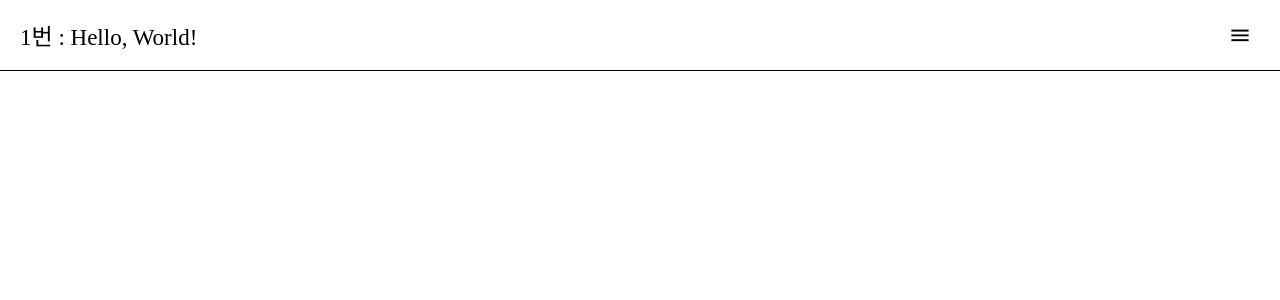
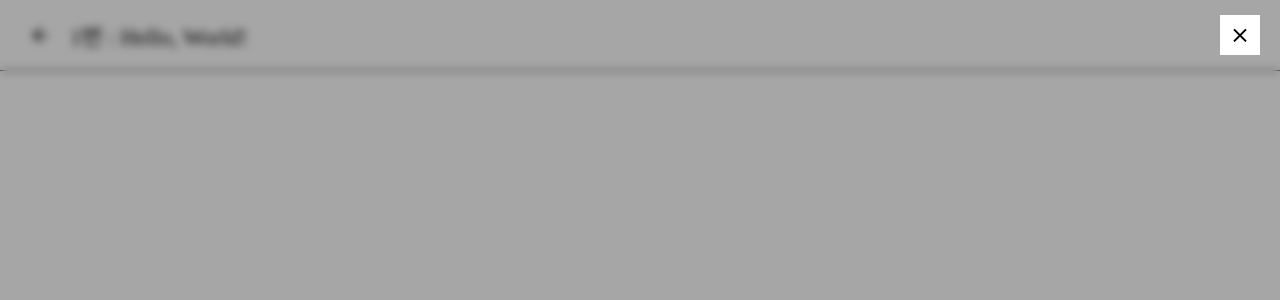
Before and after one commit to nnnlog/BlockCodingOJ-FE, a Vue app: page /problem/1 in a window 1280 px wide. Both pictures are taken after a click on the element 1240 px from the left and 35 px from the top of the page. Shown: the top 300 px of the page. Built offline with nearby package versions, Linux system fonts and the light colour scheme.

Commit message:
메뉴 Blur 추가

```diff
--- a/src/App.vue
+++ b/src/App.vue
@@ -1,13 +1,33 @@
 <template>
   <nav
       style="padding: 0 20px; height: 70px; border-bottom: 1px solid black; display: flex; justify-content: space-between; align-items: center;">
-    <div style="font-size: 23px; font-weight: 500;">{{ $store.getters.title }}</div>
-    <div style="font-size: 23px; width: 40px; height: 40px;" class="flatten-btn">
-      <span class="mdi mdi-menu"></span>
+    <div
+        style="font-size: 23px; font-weight: 500; display: flex; justify-content: space-around; align-items: center;">
+      <router-link v-if="$route.path !== '/'" class="mdi mdi-arrow-left flatten-btn"
+                   style="margin-right: 10px; width: 40px; height: 40px;" to="/"></router-link>
+      {{ $store.getters.title }}
+    </div>
+    <div style="font-size: 23px; width: 40px; height: 40px; z-index: 999; background: white;" class="flatten-btn"
+         @click="menuEnabled = !menuEnabled">
+      <span v-if="menuEnabled" class="mdi mdi-close"></span>
+      <span v-else class="mdi mdi-menu"></span>
     </div>
   </nav>
   <router-view/>
+  <div>
+    <div :style="`transition: backdrop-filter, background-color .5s; position: absolute; top: 0; bottom: 0; left: 0; right: 0; height: 100vh; width: 100vw; z-index: ${menuEnabled ? '99' : '-99'};`" :class="menuEnabled ? 'blur' : ''"></div>
+  </div>
 </template>
+
+<script>
+export default {
+  data() {
+    return {
+      menuEnabled: false,
+    };
+  }
+}
+</script>
 
 <style>
 @import "https://cdn.jsdelivr.net/npm/@mdi/font@5.9.55/css/materialdesignicons.min.css";
@@ -70,8 +90,23 @@ html, body, head {
   font-family: 'IBM Plex Sans KR', serif;
 }
 
+::selection {
+  background: #b3d4fc;
+  text-shadow: none;
+}
+
+a[href] {
+  color: inherit !important;
+  text-decoration: inherit !important;
+}
+
 .mdi {
   font-family: 'Material Design Icons';
+}
+
+.blur {
+  background: rgba(0, 0, 0, 0.35);
+  backdrop-filter: blur(4px) saturate(20%);
 }
 
 .flatten-btn {
--- a/src/views/Home.vue
+++ b/src/views/Home.vue
@@ -12,7 +12,7 @@
           <p style="width: 10%; text-align: right;">제출</p>
         </div>
         <router-link v-for="{id, title, accepted, submit} in recentProblemList"
-                     style="color: inherit; text-decoration: inherit; display: flex; font-weight: 300; border-top: 1px solid black; padding: 10px;"
+                     style="display: flex; font-weight: 300; border-top: 1px solid black; padding: 10px; height: 40px;"
                      class="flatten-btn" :id="id" :to="`/problem/${id}`">
           <p style="width: 10%;">{{ id }}</p>
           <p style="width: 60%;">{{ title }}</p>
```
